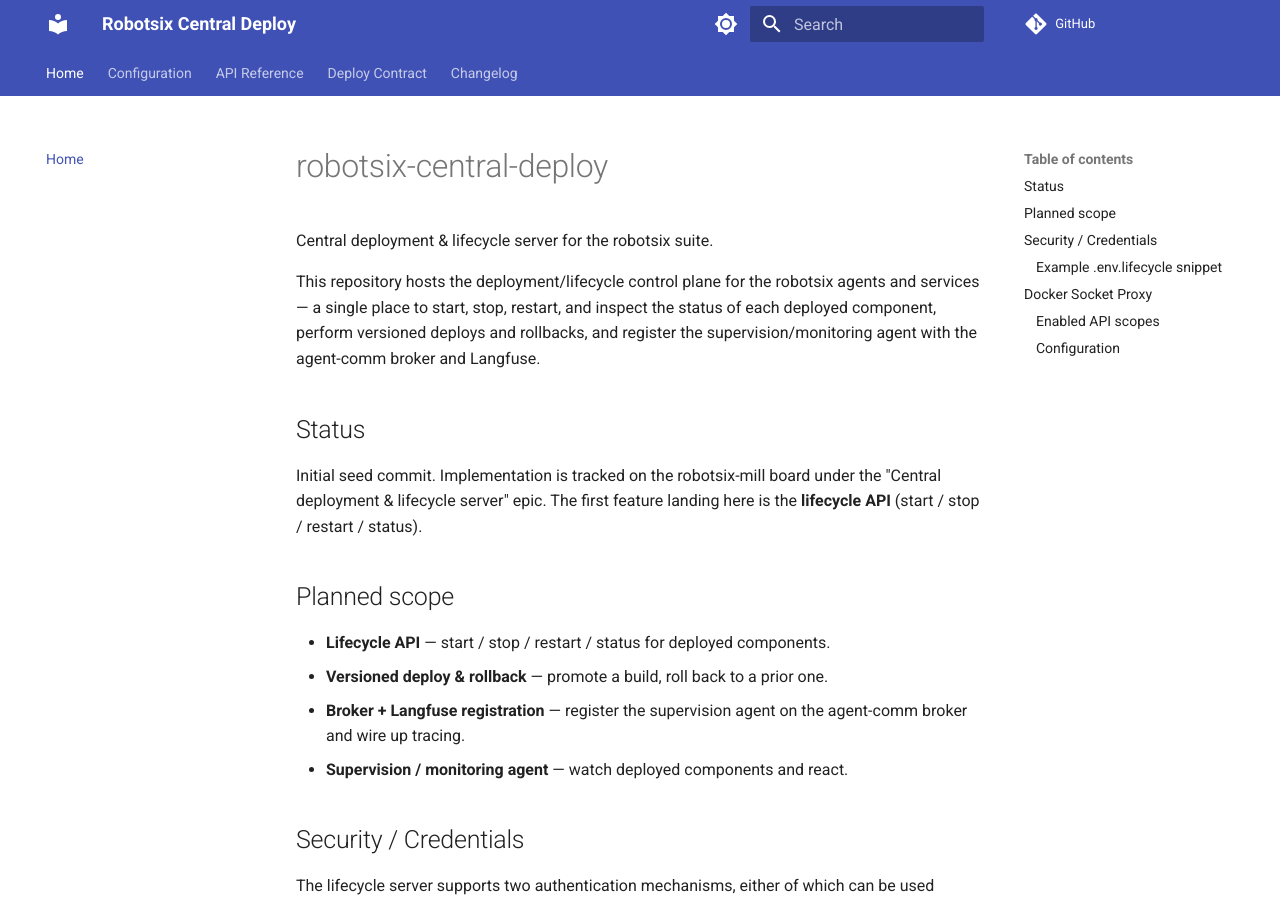
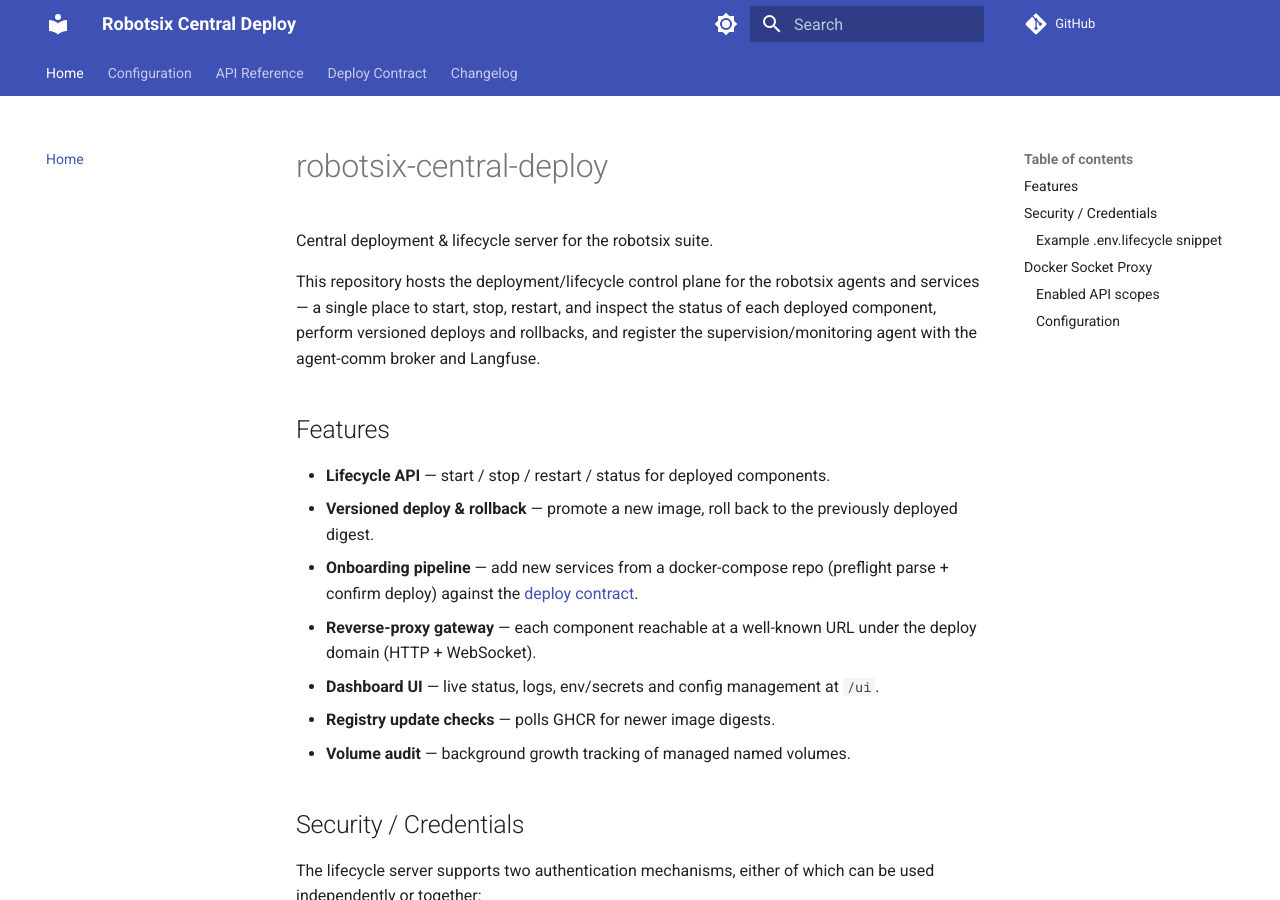
Before and after one commit to damien-robotsix/robotsix-central-deploy, an MkDocs documentation site: the page built from docs/index.md, in a window 1280 px wide and 900 px high. Built offline with MkDocs 1.6.1 and Material for MkDocs 9.7.7, drawn with Linux system fonts in a browser that asks for light colours; comment, search, counter and statistics services are not loaded; some of the changed text lies outside the part shown.

Commit message:
docs: sync index and configuration pages with current code
- index: replace the stale 'Initial seed commit' status/planned-scope
  sections with the implemented feature list; document the BUILD and
  SYSTEM socket-proxy scopes that docker-compose.yml actually enables.
- configuration: the disk-warning env var is DISK_WARN_PCT
  (config.disk_warn_pct), not DISK_WARN_PERCENT; API key auth uses the
  X-API-Key header, not a bearer token.

Co-Authored-By: Claude Fable 5 <noreply@anthropic.com>

```diff
--- a/docs/index.md
+++ b/docs/index.md
@@ -8,19 +8,20 @@ status of each deployed component, perform versioned deploys and rollbacks, and
 register the supervision/monitoring agent with the agent-comm broker and
 Langfuse.
 
-## Status
-
-Initial seed commit. Implementation is tracked on the robotsix-mill board under
-the "Central deployment & lifecycle server" epic. The first feature landing
-here is the **lifecycle API** (start / stop / restart / status).
-
-## Planned scope
+## Features
 
 - **Lifecycle API** — start / stop / restart / status for deployed components.
-- **Versioned deploy & rollback** — promote a build, roll back to a prior one.
-- **Broker + Langfuse registration** — register the supervision agent on the
-  agent-comm broker and wire up tracing.
-- **Supervision / monitoring agent** — watch deployed components and react.
+- **Versioned deploy & rollback** — promote a new image, roll back to the
+  previously deployed digest.
+- **Onboarding pipeline** — add new services from a docker-compose repo
+  (preflight parse + confirm deploy) against the
+  [deploy contract](DEPLOY_CONTRACT.md).
+- **Reverse-proxy gateway** — each component reachable at a well-known URL
+  under the deploy domain (HTTP + WebSocket).
+- **Dashboard UI** — live status, logs, env/secrets and config management at
+  `/ui`.
+- **Registry update checks** — polls GHCR for newer image digests.
+- **Volume audit** — background growth tracking of managed named volumes.
 
 ## Security / Credentials
 
@@ -70,10 +71,12 @@ layer.
 | DELETE      | `DELETE=1`     | Required for container removal during deploy |
 | IMAGES      | `IMAGES=1`     | Required for `docker pull` |
 | VOLUMES     | `VOLUMES=1`    | Create, list, inspect, and remove named volumes for managed services |
+| BUILD       | `BUILD=1`      | Required for the dashboard's "Reclaim build cache" action (`POST /build/prune`) — central-deploy never builds images |
+| SYSTEM      | `SYSTEM=1`     | Required for `/system/df` Docker disk-usage reporting |
 
-All other scopes (`BUILD`, `EXEC`, `NETWORKS`, `SWARM`, …) are explicitly
-disabled (`=0`). `BUILD` and `EXEC` remain off — central-deploy pulls
-pre-built images from GHCR and never builds locally or execs into containers.
+All other scopes (`EXEC`, `NETWORKS`, `SWARM`, …) are explicitly disabled
+(`=0`). `EXEC` remains off — central-deploy pulls pre-built images from GHCR
+and never execs into containers.
 
 ### Configuration
 
```
Also changed, not shown: docs/configuration.md (+2 -2 lines).
